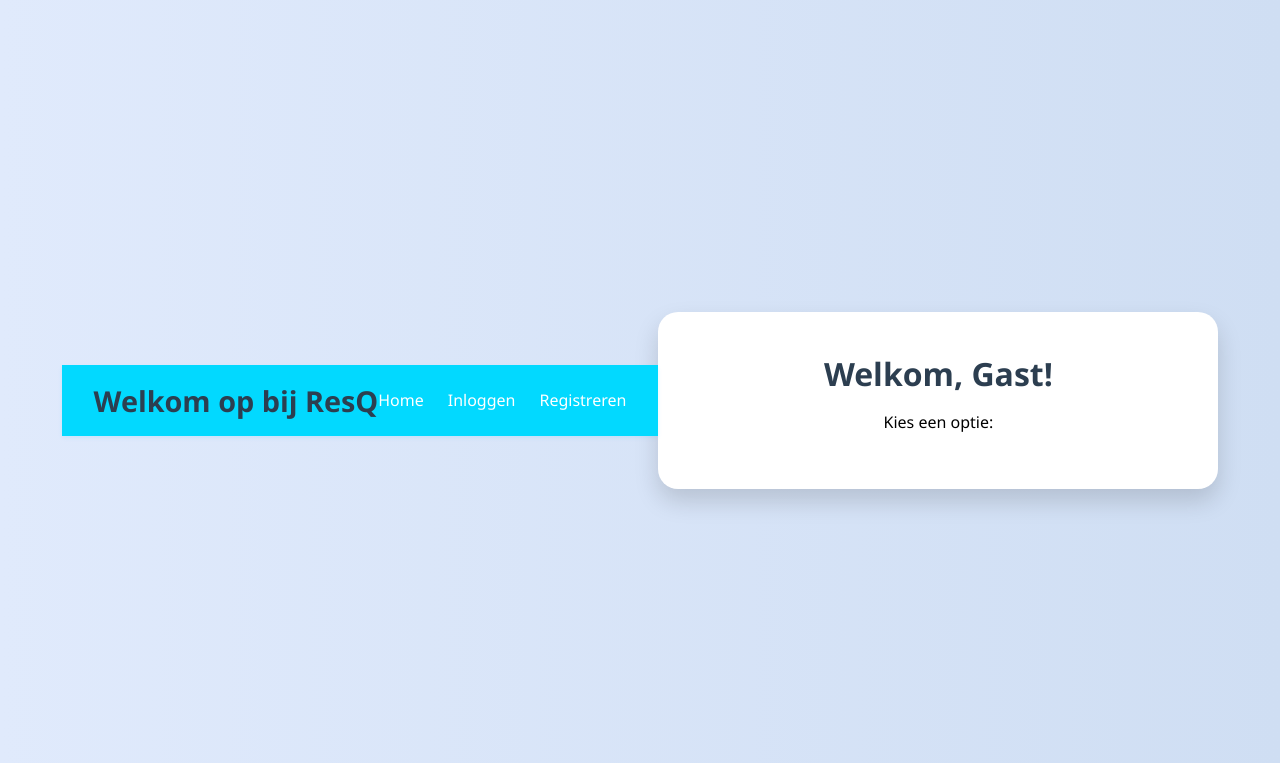
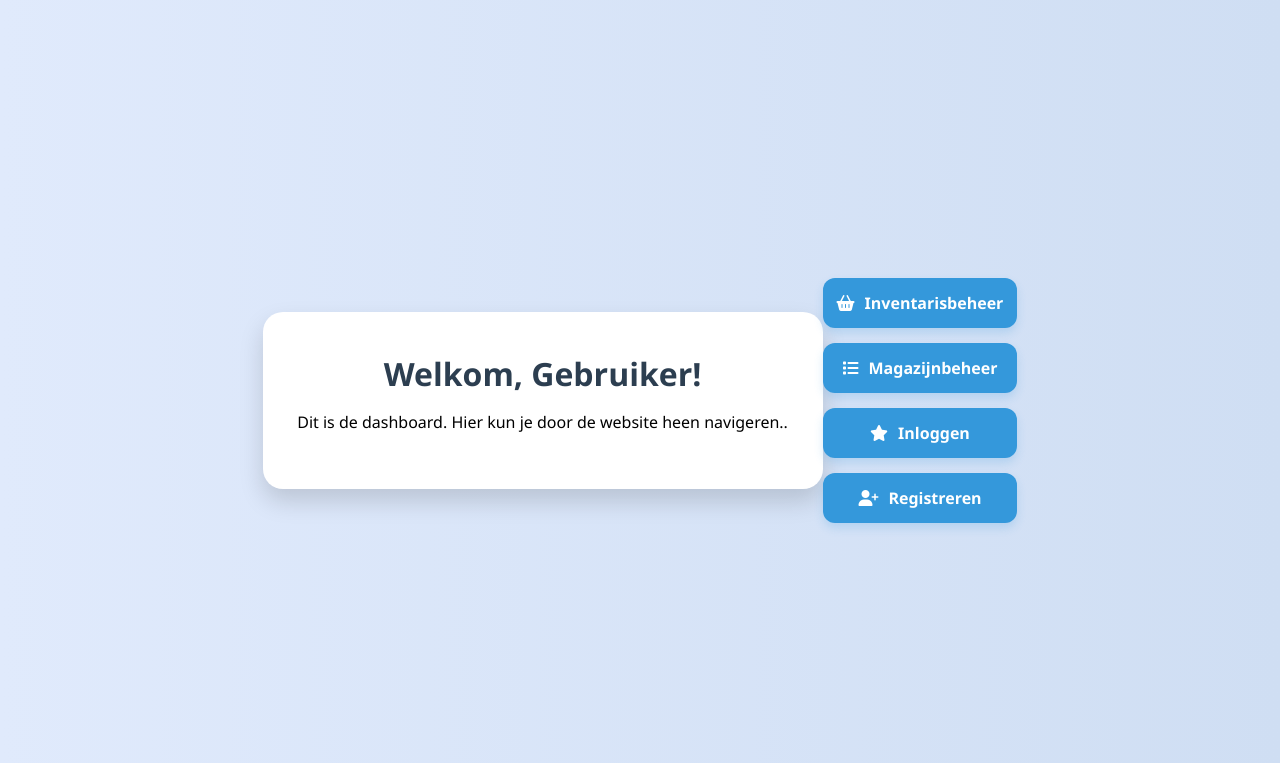
Before and after one commit to AventusCT/resq, a PHP site: page / in a window 1280 px wide. Shown: the top 763 px of the page. Run offline with PHP 8.4, Linux system fonts and the light colour scheme; a stand-in replaces the project's code that opens the database connection.

Commit message:
jamal branch merg dinge

```diff
--- a/magazijn/public/Includes/header.php
+++ b/magazijn/public/Includes/header.php
@@ -1,38 +1,55 @@
-<header class="bg-gray-800 text-white px-8 py-4 flex justify-between items-center sticky top-0 z-50 shadow">
-    <h1 class="text-2xl font-bold">Welkom op bij ResQ</h1>
+<?php
 
-    <nav>
-        <ul class="flex gap-6">
+?>
+<nav class="navbar navbar-expand-lg navbar-light bg-light">
+    <div class="container-fluid">
+        <a class="navbar-brand" href="index.php">ResQ</a>
+        <button class="navbar-toggler" type="button" data-bs-toggle="collapse" data-bs-target="#navbarNav"
+                aria-controls="navbarNav" aria-expanded="false" aria-label="Toggle navigation">
+            <span class="navbar-toggler-icon"></span>
+        </button>
 
-            <li><a href="index.php" class="hover:text-yellow-400">Home</a></li>
+        <div class="collapse navbar-collapse" id="navbarNav">
+            <ul class="navbar-nav me-auto mb-2 mb-lg-0">
+                <li class="nav-item">
+                    <a class="nav-link" href="index.php">Home</a>
+                </li>
 
                 <?php if (isset($_SESSION['user'])):
                     $user = is_string($_SESSION['user']) ? unserialize($_SESSION['user']) : $_SESSION['user'];
                 ?>
-
-                <li><a href="inventarisbeheer.php" class="hover:text-yellow-400">Inventarisbeheer</a></li>
-                <li><a href="warehouse.php" class="hover:text-yellow-400">Warenhuisplaatsing</a></li>
-                <li><a href="reservation.php" class="hover:text-yellow-400">Status Veranderen</a></li>
-
+                    <li class="nav-item">
+                        <a class="nav-link" href="inventarisbeheer.php">Inventarisbeheer</a>
+                    </li>
+                    <li class="nav-item">
+                        <a class="nav-link" href="warehouse.php">Warenhuisplaatsing</a>
+                    </li>
+                    <li class="nav-item">
+                        <a class="nav-link" href="reservation.php">Status Veranderen</a>
+                    </li>
                     <?php if (method_exists($user, 'getRole') && $user->getRole() === 'admin'): ?>
-                    <li><a href="admin.php" class="hover:text-yellow-400">AdminPanel</a></li>
+                        <li class="nav-item">
+                            <a class="nav-link" href="admin.php">AdminPanel</a>
+                        </li>
                     <?php endif; ?>
-
-                <li><a href="logout.php" class="hover:text-yellow-400">Uitloggen</a></li>
-
+                    <li class="nav-item">
+                        <a class="nav-link" href="logout.php">Uitloggen</a>
+                    </li>
                 <?php else: ?>
-
-                <li><a href="login.php" class="hover:text-yellow-400">Inloggen</a></li>
-                <li><a href="registratie.php" class="hover:text-yellow-400">Registreren</a></li>
-
+                    <li class="nav-item">
+                        <a class="nav-link" href="login.php">Login</a>
+                    </li>
+                    <li class="nav-item">
+                        <a class="nav-link" href="register.php">Register</a>
+                    </li>
                 <?php endif; ?>
-
             </ul>
-    </nav>
 
             <?php if (isset($user) && method_exists($user, 'getName')): ?>
-        <span class="ml-6 text-yellow-300 font-semibold">
+                <span class="navbar-text">
                     Welkom, <?= htmlspecialchars($user->getName()); ?>
                 </span>
             <?php endif; ?>
-</header>
+        </div>
+    </div>
+</nav>
--- a/magazijn/public/css/dashboard.css
+++ b/magazijn/public/css/dashboard.css
@@ -24,40 +24,7 @@ body {
 
 /* Headerstijl */
 header {
-    background-color: #02d9ff; /* donkergrijs */
-    color: white;
-    padding: 1rem 2rem;
-    display: flex;
-    justify-content: space-between;
-    align-items: center;
-    position: sticky;
-    top: 0;
-    z-index: 1000;
-    box-shadow: 0 2px 4px rgba(1, 174, 255, 0.1);
-}
-
-header h1 {
-    font-size: 1.8rem;
-    margin: 0;
-}
-
-header nav ul {
-    list-style: none;
-    display: flex;
-    gap: 1.5rem;
-    margin: 0;
-    padding: 0;
-}
-
-header nav ul li a {
-    color: white;
-    text-decoration: none;
-    font-weight: 500;
-    transition: color 0.3s ease;
-}
-
-header nav ul li a:hover {
-    color: #fbbf24; /* oranje highlight */
+    margin-bottom: 30px;
 }
 
 .avatar {
@@ -77,7 +44,32 @@ h1 {
     font-size: 0.95rem;
 }
 
+/* Navigatielinks */
+.nav-links {
+    display: flex;
+    flex-direction: column;
+    gap: 15px;
+}
 
+.nav-links a {
+    display: flex;
+    align-items: center;
+    justify-content: center;
+    gap: 10px;
+    text-decoration: none;
+    color: white;
+    background-color: #3498db;
+    padding: 14px;
+    border-radius: 12px;
+    font-weight: bold;
+    transition: all 0.3s ease;
+    box-shadow: 0 5px 10px rgba(52, 152, 219, 0.2);
+}
+
+.nav-links a:hover {
+    background-color: #2980b9;
+    transform: translateY(-2px);
+}
 
 /* Welkom tekst stijl */
 .welkom-tekst {
--- a/magazijn/public/index.php
+++ b/magazijn/public/index.php
@@ -1,24 +1,44 @@
 <?php
 session_start();
-include 'includes/header.php';
 
-// Username ophalen uit session
-$username = $_SESSION['username'] ?? 'Gast';
+$gebruikersnaam = $_SESSION['gebruikersnaam'] ?? 'Gebruiker';
+
 ?>
 <!DOCTYPE html>
-<html lang="nl">
 <head>
     <meta charset="UTF-8" />
     <meta name="viewport" content="width=device-width, initial-scale=1" />
     <title>Hoofdpagina</title>
-    <link rel="stylesheet" href="css/dashboard.css" />
+    <link rel="stylesheet" href="./css/dashboard.css" />
     <link rel="stylesheet" href="https://cdnjs.cloudflare.com/ajax/libs/font-awesome/6.5.0/css/all.min.css" />
+
 </head>
+<body>
+<div class="container">
+    <h1>Welkom, <?= htmlspecialchars($gebruikersnaam) ?>!</h1>
+    <p>Dit is de dashboard. Hier kun je door de website heen navigeren..</p>
 
-<body>
-    <div class="container">
-        <h1>Welkom, <?= htmlspecialchars($username) ?>!</h1>
-        <p>Kies een optie:</p>
+
     </div>
+   <div class="nav-links">
+    <a href="inventarisbeheer.php"><i class="fas fa-shopping-basket"></i> Inventarisbeheer</a>
+    <a href="warehouse.php"><i class="fas fa-list"></i> Magazijnbeheer</a>
+    <a href="login.php"><i class="fas fa-star"></i> Inloggen</a>
+
+    <?php if (isset($_SESSION['rol']) && $_SESSION['rol'] === 'admin'): ?>
+        <a href="productbeheer.php"><i class="fas fa-cogs"></i> Productbeheer</a>
+    <?php endif; ?>
+
+    <?php if (isset($_SESSION['gebruikersnaam'])): ?>
+
+        <a href="uitloggen.php"><i class="fas fa-sign-out-alt"></i> Uitloggen</a>
+    <?php else: ?>
+
+        <a href="registratie.php"><i class="fas fa-user-plus"></i> Registreren</a>
+
+    <?php endif; ?>
+</div>
+
+</div>
 </body>
 </html>
--- a/magazijn/public/inventarisbeheer.php
+++ b/magazijn/public/inventarisbeheer.php
@@ -9,7 +9,7 @@ include 'includes/header.php';
 <head>
   <meta charset="UTF-8">
   <title>Inventarisbeheer</title>
-  <link rel="stylesheet" href="css/inventarisbeheer.css">
+  <link rel="stylesheet" href="css/style.css">
 </head>
 
 <body>
--- a/magazijn/public/registratie.php
+++ b/magazijn/public/registratie.php
@@ -10,7 +10,7 @@ include 'includes/header.php';
     <meta charset="UTF-8">
     <meta name="viewport" content="width=device-width, initial-scale=1.0">
     <title>Registratie</title>
-    <link rel="stylesheet" href="css/inventarisbeheer.css">
+    <link rel="stylesheet" href="css/style.css">
 </head>
 
 <body>
```
Also changed, not shown: magazijn/public/css/inventarisbeheer.css (deleted, +0 -159 lines), magazijn/public/login.php (+31 -26 lines). Lines whose indentation alone changed are shown as unchanged.
